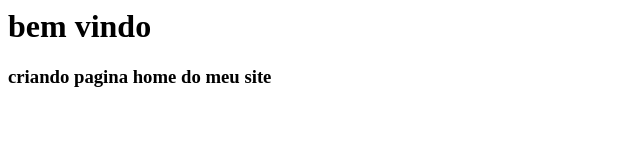
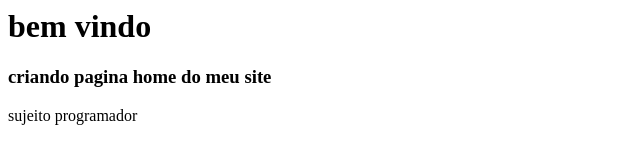
Before and after one commit to rcavalcantidev/projeto1, a plain HTML site: page index.html in a window 1280 px wide. Shown: the whole page, without its empty margins (0-640 px from the left). Drawn offline with Linux system fonts and the light colour scheme.

Commit message:
finalizando a agina home com toda a descricao

```diff
--- a/index.html
+++ b/index.html
@@ -1,3 +1,4 @@
 <h1>bem vindo</h1>
 
 <h3>criando pagina home do meu site</h3>
+<p>sujeito programador</p>
```
Also changed, not shown: nomes.txt.
